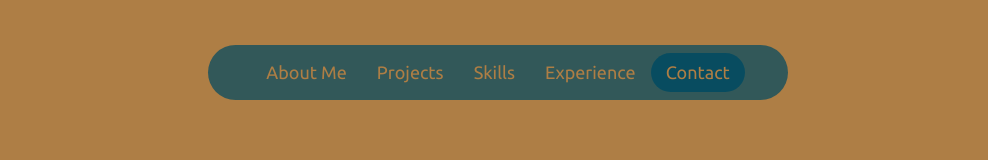
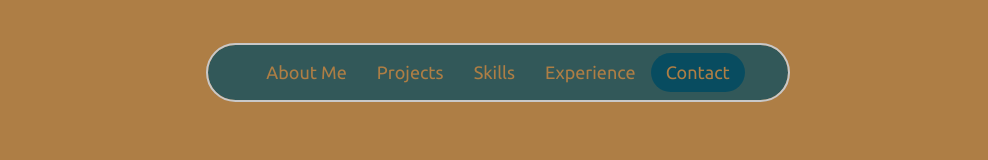
Before and after one commit to Whiz7z/new-portfolio-client, a React (Vite) app: page / in a window 1280 px wide. Shown: the top 160 px of the page, without its empty margins (142-1130 px from the left). Built offline with nearby package versions, Linux system fonts and the light colour scheme; no server answers.

Commit message:
menu outline

```diff
--- a/src/components/Menu/Menu.module.sass
+++ b/src/components/Menu/Menu.module.sass
@@ -13,6 +13,7 @@
     border-radius: 30px
     margin: 0 auto
     background: $darkTransparency
+    outline: 2px solid $formbg
     // transparency: 0.5s
     ul
       display: flex
```
